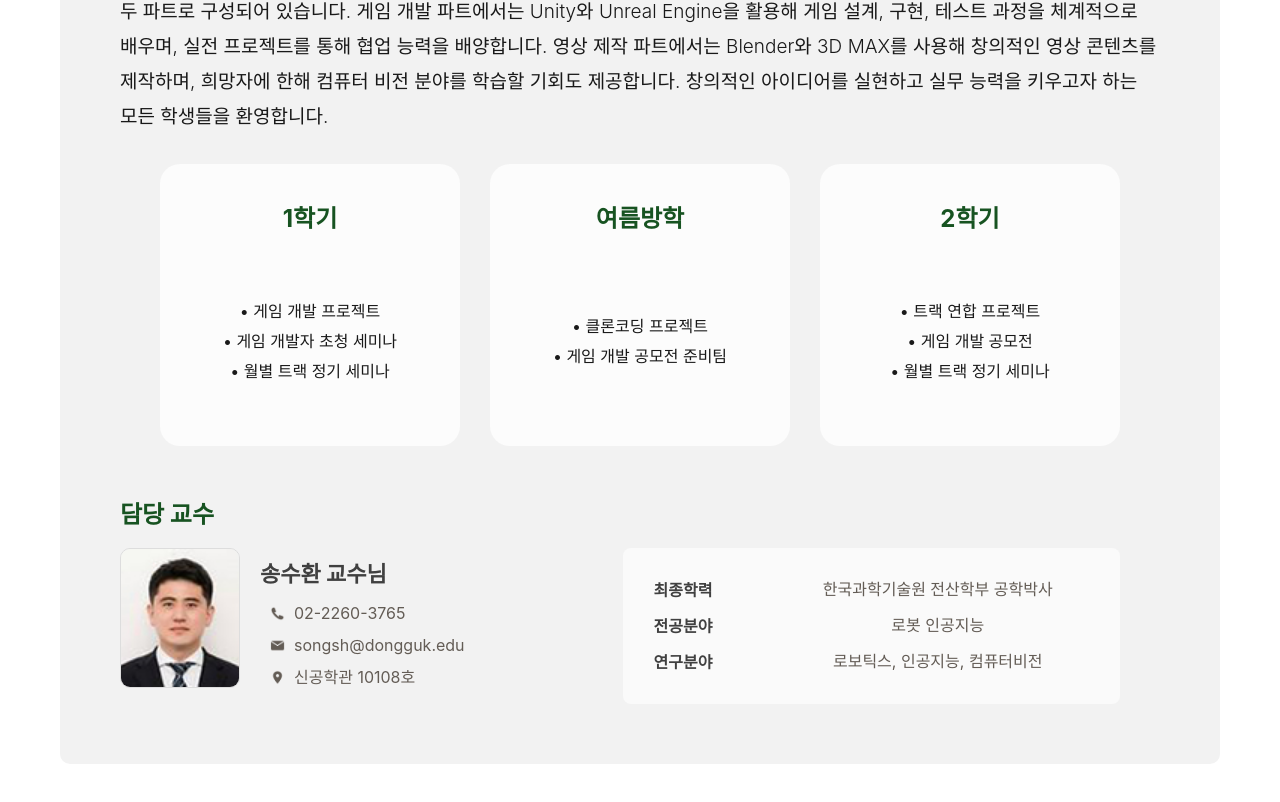
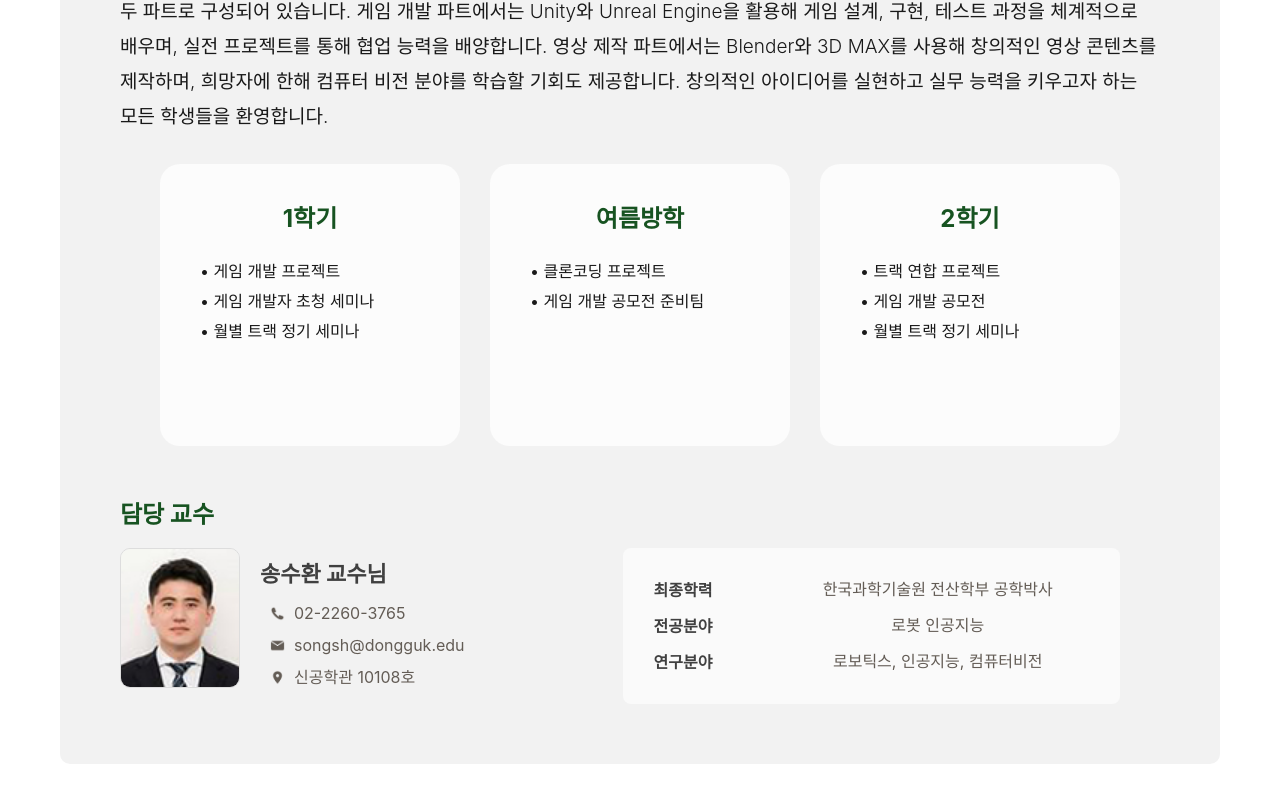
Before and after one commit to karpitony/monorepo-test, a React (Vite) app: page / in a window 1280 px wide. Shown: the part 1370-2172 px from the top of the page. Built offline with nearby package versions, Linux system fonts and the light colour scheme; a web font is replaced by a local one.

Commit message:
fix: 트랙 커리큘럼 설명 패딩 및 높이 조절

```diff
--- a/src/pages/Blog/index.styles.tsx
+++ b/src/pages/Blog/index.styles.tsx
@@ -42,7 +42,7 @@ export const ToggleButton = styled.button<{ active: boolean; $isMobile: boolean
   padding-right: 5px;
 `;
 export const Divider = styled.div<{ $isMobile: boolean }>`
-  margin: 0px 0px 0px 10px;
+  margin: ${(props) => (props.$isMobile ? "0px 0px 0px 0px": "0px 0px 0px 10px")};
   font-size: ${(props) => (props.$isMobile ? '30px' : '64px')};
   font-weight: 200;
   color: var(--FarmSystem_DarkGrey);
--- a/src/pages/Main/Tracks/InfoBox.styled.ts
+++ b/src/pages/Main/Tracks/InfoBox.styled.ts
@@ -82,17 +82,20 @@ export const PhaseContent = styled.ul<{ $isMobile: boolean }>`
   width: 100%;
   height: ${({ $isMobile }) => ($isMobile ? "150px" : "170px")};
   flex-direction: column;
-  justify-content: center;
+  justify-content: left;
+  text-align: left;
   font-size: ${({ $isMobile }) => ($isMobile ? "14px" : "18px")};
   color: var(--FarmSystem_Black, #191919);
   font-style: normal;
   font-weight: 400;
   line-height: 30px; /* 150% */
 
+  padding-left: 20px;
+
 `;
 
 export const Li = styled.li<{ $isMobile: boolean }>`
-  font-size: ${({ $isMobile }) => ($isMobile ? "14px" : "16px")};
+  font-size: ${({ $isMobile }) => ($isMobile ? "20px" : "16px")};
   color: var(--FarmSystem_Black, #191919);
 `;
 
```
